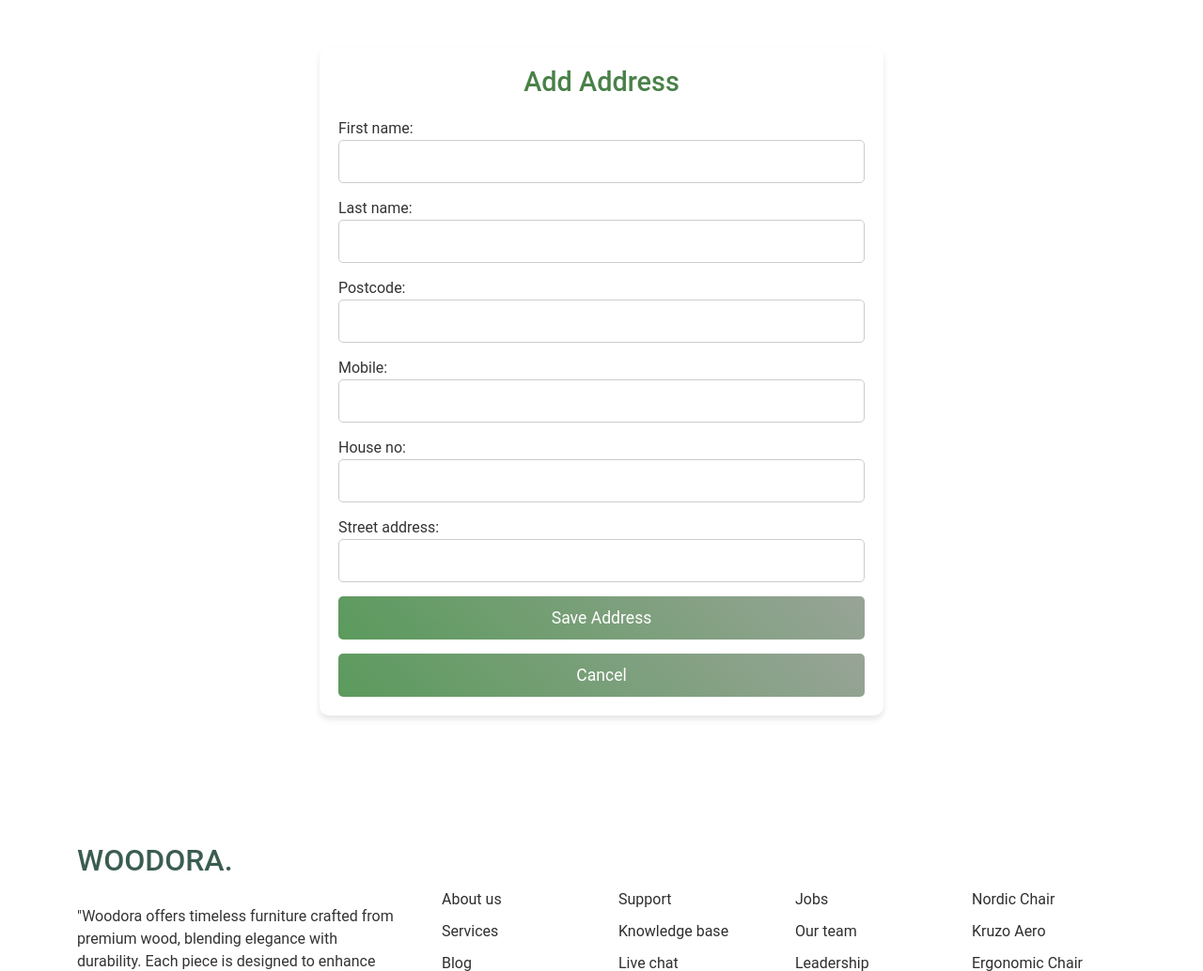
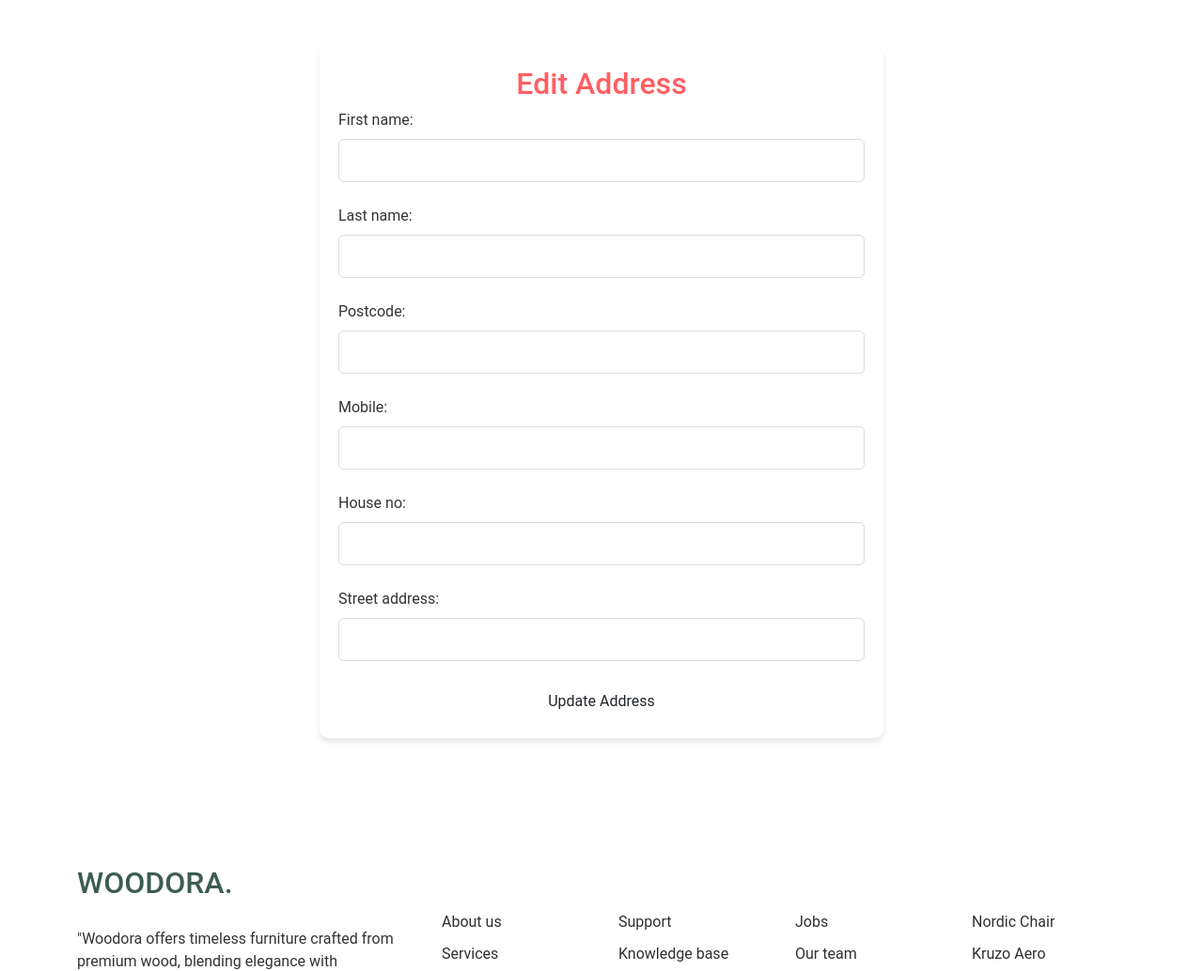
Before and after one commit to jayasree161997/ecommerce, a Django app: page /add_address/ in a window 1280 px wide. Shown: the part 114-1148 px from the top of the page at 94% size. Run offline with Django 5.2, Linux system fonts and the light colour scheme; a user stored in the database is signed in; data comes from the database, SQL or seed files in the repository; parts of the project's set-up code (start-up, migrations or seed data) failed here and were passed over; some libraries are stand-ins or nearby versions.

Commit message:
Update add_Address.html
change or update add adress

```diff
--- a/templates/user/add_Address.html
+++ b/templates/user/add_Address.html
@@ -1,10 +1,7 @@
 {% extends "layouts/mainsecond.html" %}
 
-{% load static %}
-
 {% block body %}
-<!doctype html>
-<html lang="en">
+ <html lang="en">
   <head>
     <meta charset="utf-8">
     <meta name="viewport" content="width=device-width, initial-scale=1">
@@ -13,6 +10,7 @@
   <body>
 <style>
 
+
         body {
             font-family: 'Roboto', sans-serif;
 
@@ -20,8 +18,7 @@
             margin: 0;
             padding: 0;
         }
-
-        .container2 {
+        .container3 {
             max-width: 600px;
             margin: 50px auto;
             background-color: #fff;
@@ -29,78 +26,49 @@
             border-radius: 10px;
             box-shadow: 0 4px 6px rgba(0, 0, 0, 0.1);
         }
-
         h2 {
-            color:rgb(73, 129, 72);
-            text-align: center;
-            font-size: 1.8rem;
-            margin-bottom: 20px;
+            color: #ff5e62;
         }
-
         form {
             display: flex;
             flex-direction: column;
-            gap: 15px;
         }
-
-        form p {
-            margin: 0;
-            display: flex;
-            flex-direction: column;
-        }
-
-        form input[type="text"],
-        form input[type="email"],
-        form input[type="password"],
-        form textarea,
-        form select {
+        input, textarea, select {
             width: 100%;
             padding: 10px;
-            font-size: 1rem;
-            border: 1px solid #ccc;
-            border-radius: 5px;
-            box-sizing: border-box; /* Ensures padding doesn’t increase width */
+            margin: 8px 0;
+            border: 1px solid #ddd;
+            border-radius: 6px;
+            font-size: 16px;
         }
-
-        .btn {
-            background: linear-gradient(45deg,rgb(91, 154, 92),rgb(152, 164, 151));
+        button {
+            background: linear-gradient(to right, #ff758c, #ff7eb3);
             color: white;
             border: none;
-            border-radius: 5px;
-            padding: 10px 15px;
-            font-size: 1.1rem;
+            padding: 12px;
+            font-size: 18px;
+            border-radius: 6px;
             cursor: pointer;
-            transition: transform 0.2s, box-shadow 0.2s;
-            text-align: center;
-            width: 100%;
+            transition: 0.3s;
         }
-
-        .btn:hover {
-            transform: scale(1.05);
-            box-shadow: 0 4px 8px rgba(0, 0, 0, 0.2);
-        }
-
-        .btn:nth-child(2) {
-            background: linear-gradient(45deg,rgb(160, 176, 158),rgb(158, 163, 155));
-        }
-
-        .btn:nth-child(2):hover {
-            transform: scale(1.05);
-            box-shadow: 0 4px 8px rgba(0, 0, 0, 0.2);
+        button:hover {
+            background: linear-gradient(to right, #ff5e62, #ff9966);
         }
 
 </style>
- <div class="container2">
-    <h2>Add Address</h2>
+<div class="container3">
+    <h2>Edit Address</h2>
     <form method="POST">
         {% csrf_token %}
         {{ form.as_p }}
+    {% if next %}
         <input type="hidden" name="next" value="{{ next }}">
-        <button type="submit" class="btn">Save Address</button>
-        <button type="submit" class="btn">Cancel </button>
+    {% endif %}
+        <button type="submit" class="btn">Update Address</button>
     </form>
 </div>
 </body>
 </html>
 
+
 {% endblock body %}
```
